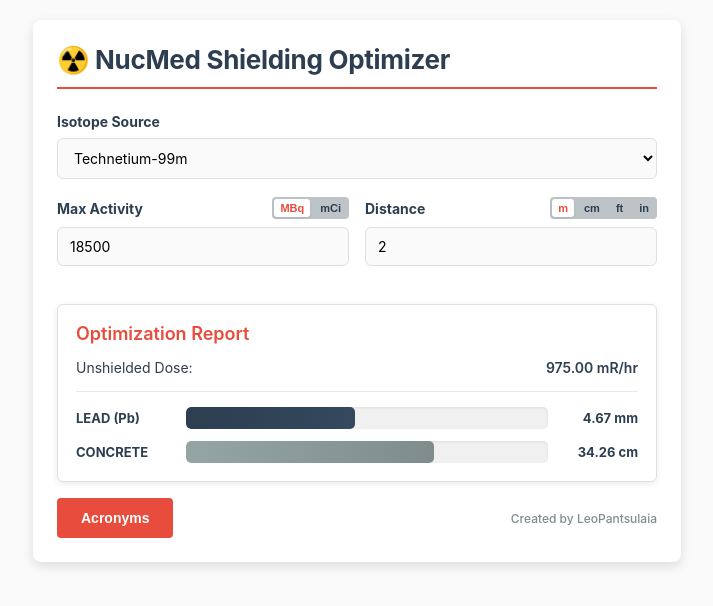
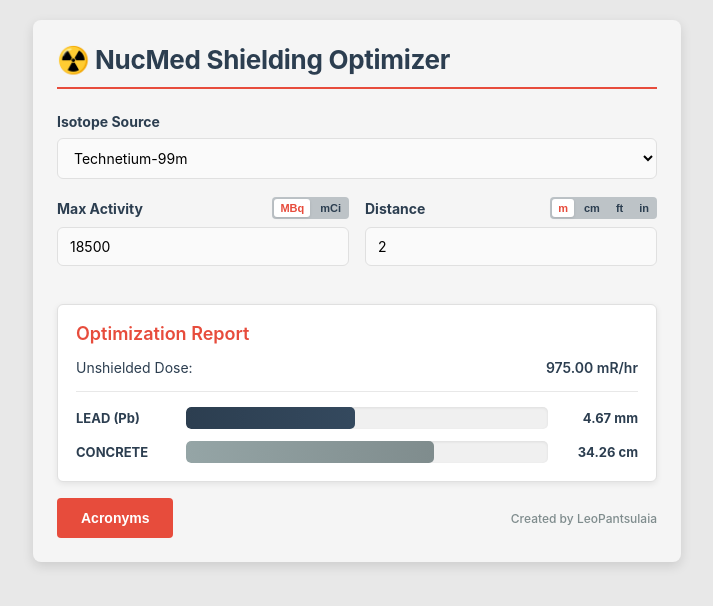
Before and after one commit to leopantsulaia/physics-flex, a React (Create React App) app: page / in a window 1280 px wide. Shown: the top 606 px of the page, without its empty margins (283-996 px from the left). Built offline with nearby package versions, Linux system fonts and the light colour scheme.

Commit message:
darker page

```diff
--- a/src/components/ShieldingCalculator/ShieldingCalculator.module.css
+++ b/src/components/ShieldingCalculator/ShieldingCalculator.module.css
@@ -1,6 +1,6 @@
 .pageWrapper {
   min-height: 100vh;
-  background-color: #fafafa;
+  background-color: #e8e8e8;
   font-family:
     -apple-system, BlinkMacSystemFont, "Segoe UI", "Helvetica Neue", Arial,
     sans-serif;
@@ -22,7 +22,7 @@
   width: 100%;
   border: none;
   padding: 24px;
-  background-color: #ffffff;
+  background-color: #f5f5f5;
   position: relative;
   box-shadow: 0 4px 12px rgba(0, 0, 0, 0.12);
   border-radius: 8px;
```
